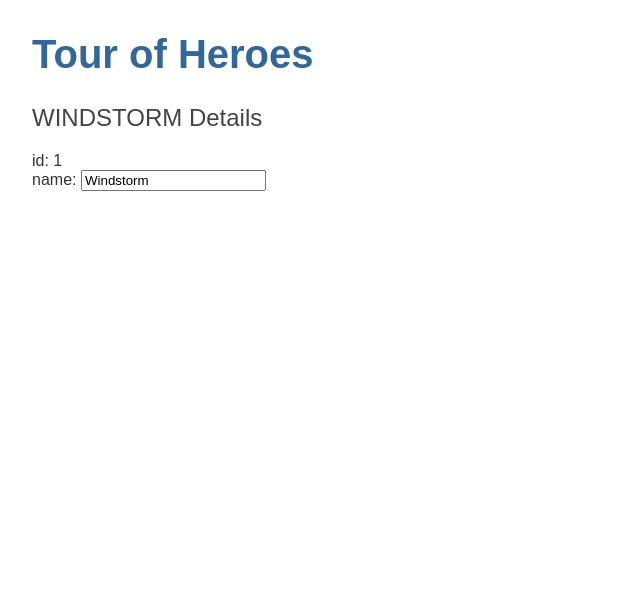
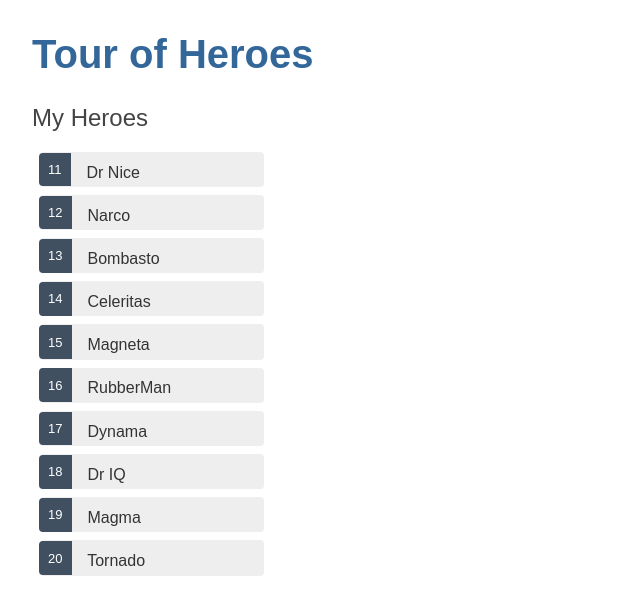
Before and after one commit to ProjectTavern/clonecode-angular-heroes, an Angular app: page / in a window 1280 px wide. Shown: the top 614 px of the page, without its empty margins (0-640 px from the left). Built offline with nearby package versions, Linux system fonts and the light colour scheme.

Commit message:
heroes - list, class, style

```diff
--- a/src/app/heroes/heroes.component.html
+++ b/src/app/heroes/heroes.component.html
@@ -1,7 +1,20 @@
-<h2>{{hero.name | uppercase}} Details</h2>
-<div><span>id: </span> {{hero.id}}</div>
-<div>
-    <label>name:
-        <input [(ngModel)]="hero.name" placeholder="name">
-    </label>
+<h2>My Heroes</h2>
+<ul class="heroes">
+    <li *ngFor="let hero of heroes"
+        [class.selected]="hero === selectedHero"
+        (click)="onSelect(hero)">
+        <span class="badge">{{hero.id}}</span> {{hero.name}}
+    </li>
+</ul>
+<div *ngIf="selectedHero">
+    <h2>{{selectedHero.name | uppercase}} Details</h2>
+    <div>
+        <span>id: </span> {{selectedHero.id}}
+    </div>
+    <div>
+        <label>name:
+            <input [(ngModel)]="selectedHero.name" placeholder="name">
+        </label>
+    </div>
+
 </div>
--- a/src/app/heroes/heroes.component.scss
+++ b/src/app/heroes/heroes.component.scss
@@ -0,0 +1,48 @@
+.heroes {
+  margin: 0 0 2em 0;
+  list-style-type: none;
+  padding: 0;
+  width: 15em;
+
+  li {
+    cursor: pointer;
+    position: relative;
+    left: 0;
+    background-color: #eee;
+    margin: 0.5em;
+    padding: 0.3em 0;
+    height: 1.6em;
+    border-radius: 4px;
+
+    &:hover {
+      color: #607d8b;
+      background-color: #ddd;
+      left: 0.1em;
+    }
+
+    &.selected {
+      background-color: #cfd8dc;
+      color: white;
+
+      &:hover {
+        background-color: #bbd8dc;
+        color: white;
+      }
+    }
+  }
+
+  .badge {
+    display: inline-block;
+    font-size: small;
+    color: white;
+    padding: 0.8em 0.7em 0 0.7em;
+    background-color: #405061;
+    line-height: 1em;
+    position: relative;
+    left: -1px;
+    top: -4px;
+    height: 1.8em;
+    margin-right: 0.8em;
+    border-radius: 4px 0 0 4px;
+  }
+}
--- a/src/app/heroes/heroes.component.ts
+++ b/src/app/heroes/heroes.component.ts
@@ -1,5 +1,7 @@
 import { Component, OnInit } from '@angular/core';
 import { Hero } from '../hero';
+
+import { HEROES } from '../mock-heroes';
 
 @Component({
   selector: 'app-heroes',
@@ -7,14 +9,16 @@
   styleUrls: ['./heroes.component.scss']
 })
 export class HeroesComponent implements OnInit {
-  hero: Hero = {
-    id: 1,
-    name: 'Windstorm'
-  };
+  heroes = HEROES;
+  selectedHero!: Hero;
 
   constructor() { }
 
   ngOnInit(): void {
   }
 
+  onSelect(hero: Hero): void {
+    this.selectedHero = hero;
+  }
+
 }
--- /dev/null
+++ b/src/app/mock-heroes.ts
@@ -0,0 +1,14 @@
+import { Hero } from './hero';
+
+export const HEROES: Hero[] = [
+    { id: 11, name: 'Dr Nice' },
+    { id: 12, name: 'Narco' },
+    { id: 13, name: 'Bombasto' },
+    { id: 14, name: 'Celeritas' },
+    { id: 15, name: 'Magneta' },
+    { id: 16, name: 'RubberMan' },
+    { id: 17, name: 'Dynama' },
+    { id: 18, name: 'Dr IQ' },
+    { id: 19, name: 'Magma' },
+    { id: 20, name: 'Tornado' },
+];
```
